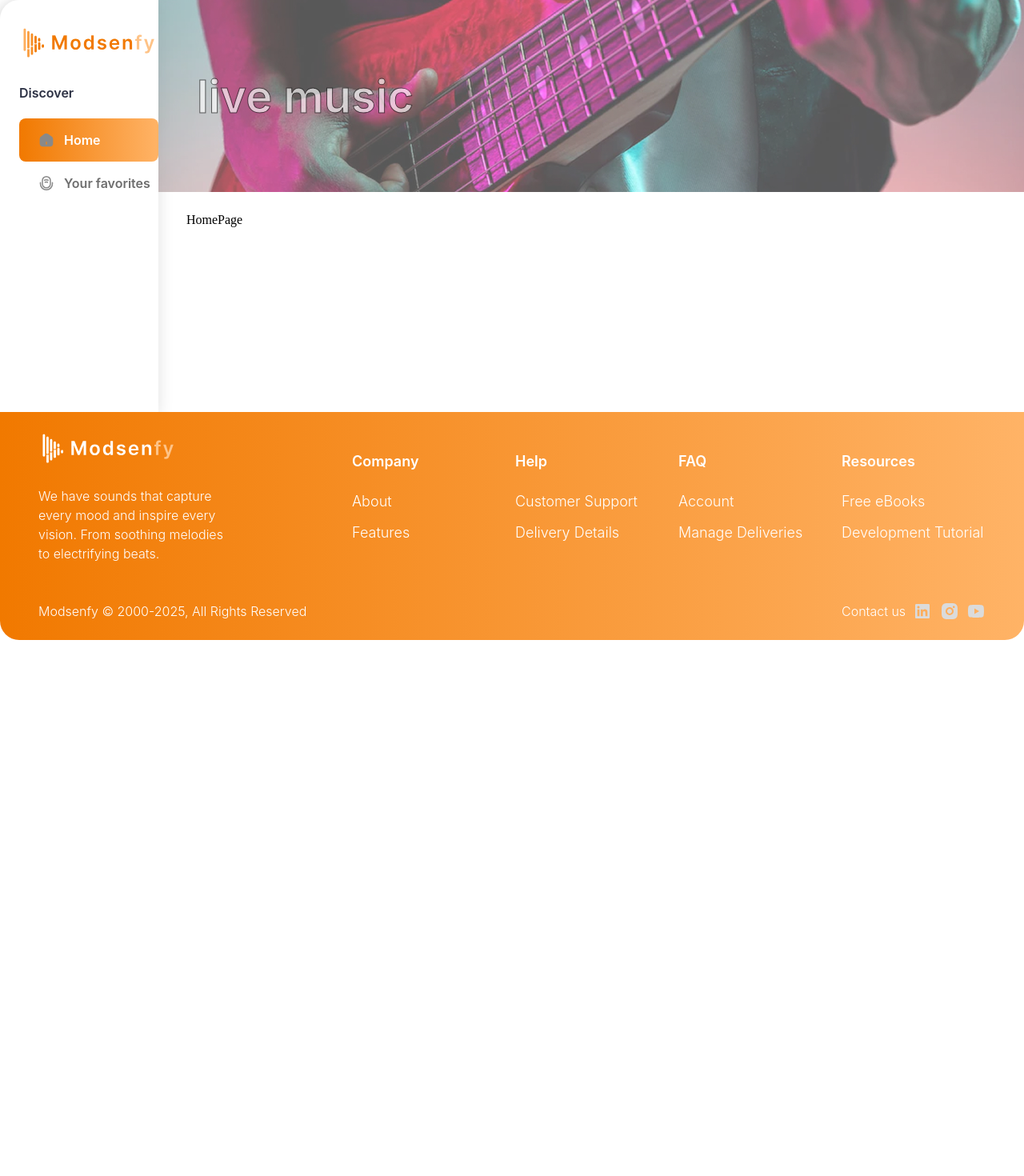
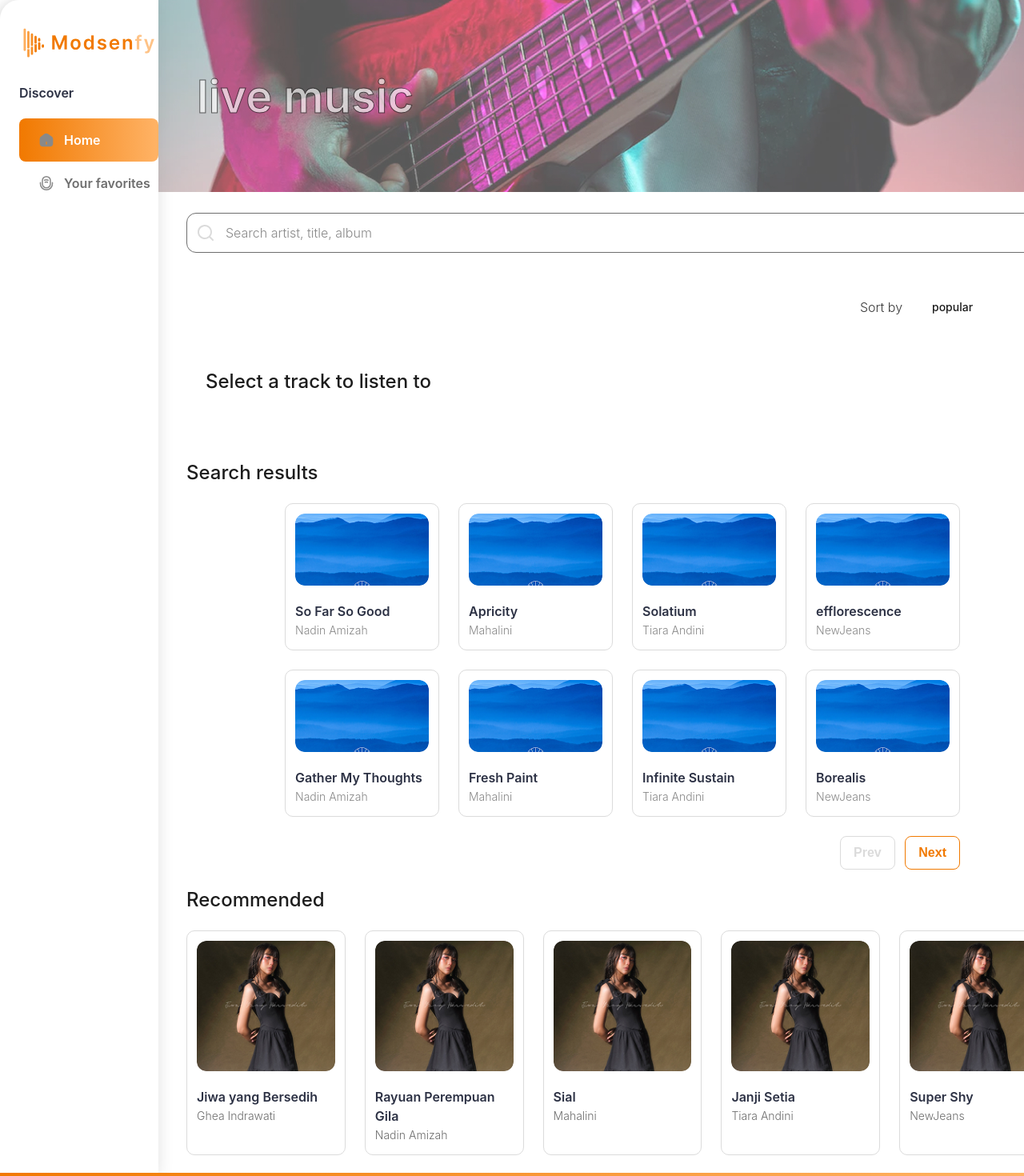
Before and after one commit to D15ND/Modsenfy, a React (Vite) app: page / in a window 1280 px wide. Shown: the top 1470 px of the page at 80% size. Before the commit the page ends 800 px from the top, so only its background shows below. Built offline with nearby package versions, Linux system fonts and the light colour scheme.

Commit message:
feat: add homepage with mock data

```diff
--- a/src/App.scss
+++ b/src/App.scss
@@ -32,6 +32,7 @@ html {
   --radius-app: 24px;
   --radius-nav: 8px;
   --radius-input: 12px;
+  --radius-accardion: 10px;
 }
 
 .active {
--- a/src/components/layout/RootLayout/Header/Header.tsx
+++ b/src/components/layout/RootLayout/Header/Header.tsx
@@ -5,7 +5,7 @@ const Header = () => {
   return (
     <div className={styles.content}>
       <img src={image} alt="image" className={styles.img} />
-      <p className={styles.title}>live music</p>
+      <h1 className={styles.title}>live music</h1>
     </div>
   );
 };
--- a/src/components/ui/Button/Button.module.scss
+++ b/src/components/ui/Button/Button.module.scss
@@ -9,6 +9,7 @@
   text-align: center;
   color: var(--color-primary-100);
   transition: 0.3s ease-in-out;
+  background-color: transparent;
   cursor: pointer;
   &:hover {
     border: 1px solid var(--color-primary-200);
--- /dev/null
+++ b/src/pages/HomePage/HomePage.module.scss
@@ -0,0 +1,214 @@
+.content {
+  display: flex;
+  flex-direction: column;
+  gap: 24px;
+  width: 100%;
+}
+
+.player_box {
+  width: 100%;
+  position: relative;
+  border-radius: var(--radius-input);
+  min-height: 213px; //remofe after add img
+}
+
+.sort_box {
+  display: flex;
+  justify-content: space-between;
+  align-items: center;
+  max-width: 224px;
+  width: 100%;
+  position: absolute;
+  z-index: 3;
+  right: 24px;
+  top: 24px;
+}
+
+.sort_title {
+  font-family: var(--font-family);
+  font-weight: 300;
+  font-size: 16px;
+  line-height: 150%;
+  color: var(--color-neutral-200);
+}
+
+.accardion {
+  max-width: 150px;
+  width: 100%;
+  padding: 10px 16px;
+  background-color: var(--color-white);
+  border-radius: var(--radius-accardion);
+}
+
+.accordion_title {
+  font-family: var(--font-family);
+  font-weight: 500;
+  font-size: 14px;
+  line-height: 143%;
+  color: var(--color-black);
+}
+
+.select_player_box {
+  display: flex;
+  flex-direction: column;
+  max-width: 545px;
+  width: 100%;
+  gap: 8px;
+  position: absolute;
+  left: 24px;
+  bottom: 24px;
+  z-index: 3;
+}
+
+.select_player_description {
+  font-family: var(--font-family);
+  font-weight: 500;
+  font-size: 24px;
+  line-height: 117%;
+  color: var(--color-black);
+}
+
+.player {
+  width: 100%;
+  border-radius: 200px;
+  padding: 15px 14px;
+}
+
+.results_box {
+  display: flex;
+  flex-direction: column;
+  gap: 24px;
+  width: 100%;
+}
+
+.results_title {
+  font-family: var(--font-family);
+  font-weight: 500;
+  font-size: 24px;
+  line-height: 117%;
+  color: var(--color-black);
+}
+
+.results_container {
+  max-width: 844px;
+  width: 100%;
+  gap: 24px;
+  margin: 0 auto;
+  display: flex;
+  flex-direction: column;
+}
+
+.results_cards {
+  width: 100%;
+  display: flex;
+  justify-content: space-between;
+  flex-wrap: wrap;
+  gap: 24px;
+}
+
+.results_card {
+  padding: 12px;
+  display: flex;
+  flex-direction: column;
+  gap: 20px;
+  max-width: 193px;
+  width: 100%;
+  border: 1px solid var(--color-neutral-500);
+  border-radius: var(--radius-accardion);
+}
+
+.card_img {
+  width: 100%;
+  border-radius: var(--radius-input);
+}
+
+.cards_info {
+  display: flex;
+  flex-direction: column;
+  width: 100%;
+}
+
+.cards_title {
+  font-family: var(--font-family);
+  font-weight: 600;
+  font-size: 16px;
+  line-height: 150%;
+  color: var(--color-neutral-100);
+}
+
+.cards_author {
+  font-family: var(--font-family);
+  font-weight: 300;
+  font-size: 14px;
+  line-height: 171%;
+  color: var(--color-neutral-400);
+}
+
+.buttons {
+  display: flex;
+  justify-content: space-between;
+  max-width: 150px;
+  width: 100%;
+  margin-left: auto;
+}
+
+.recommended_box {
+  display: flex;
+  flex-direction: column;
+  gap: 24px;
+  max-width: 1116px;
+  width: 100%;
+}
+
+.recommended_title {
+  font-family: var(--font-family);
+  font-weight: 500;
+  font-size: 24px;
+  line-height: 117%;
+  color: var(--color-black);
+}
+
+.recommended_cards {
+  display: flex;
+  justify-content: space-between;
+  gap: 24px;
+}
+
+.recommended_card {
+  max-width: 204px;
+  width: 100%;
+  padding: 12px;
+  display: flex;
+  flex-direction: column;
+  gap: 20px;
+  border: 1px solid var(--color-neutral-500);
+  border-radius: var(--radius-accardion);
+}
+
+.recommended_img {
+  width: 100%;
+  border-radius: var(--radius-input);
+}
+
+.recommended_card_info {
+  display: flex;
+  flex-direction: column;
+  max-width: 180px;
+  width: 100%;
+}
+
+.recommended_card_title {
+  font-family: var(--font-family);
+  font-weight: 600;
+  font-size: 16px;
+  line-height: 150%;
+  color: var(--color-neutral-100);
+}
+
+.recommended_card_author {
+  font-family: var(--font-family);
+  font-weight: 300;
+  font-size: 14px;
+  line-height: 171%;
+  color: var(--color-neutral-300);
+}
--- /dev/null
+++ b/src/pages/HomePage/HomePage.tsx
@@ -0,0 +1,60 @@
+import Button from '@/components/ui/Button/Button';
+import Input from '@/components/ui/Input/Input';
+import styles from './HomePage.module.scss';
+import { mockCards, mockCardsRecommended } from './mock_cards';
+
+const HomePage = () => {
+  return (
+    <div className={styles.content}>
+      <Input placeholder="Search artist, title, album" visible={false} />
+      <div className={styles.player_box}>
+        <div className={styles.sort_box}>
+          <p className={styles.sort_title}>Sort by</p>
+          <div className={styles.accardion}>
+            <p className={styles.accordion_title}>popular</p>
+          </div>
+        </div>
+        <div className={styles.select_player_box}>
+          <h3 className={styles.select_player_description}>Select a track to listen to</h3>
+          <div className={styles.player} />
+        </div>
+      </div>
+      <div className={styles.results_box}>
+        <h3 className={styles.results_title}>Search results</h3>
+        <div className={styles.results_container}>
+          <div className={styles.results_cards}>
+            {mockCards.map((card) => (
+              <div className={styles.results_card} key={card.title}>
+                <img src={card.img} alt="card" className={styles.card_img} />
+                <div className={styles.cards_info}>
+                  <h4 className={styles.cards_title}>{card.title}</h4>
+                  <p className={styles.cards_author}>{card.author}</p>
+                </div>
+              </div>
+            ))}
+          </div>
+          <div className={styles.buttons}>
+            <Button disabled>Prev</Button>
+            <Button disabled={false}>Next</Button>
+          </div>
+        </div>
+      </div>
+      <div className={styles.recommended_box}>
+        <h3 className={styles.recommended_title}>Recommended</h3>
+        <div className={styles.recommended_cards}>
+          {mockCardsRecommended.map((card) => (
+            <div className={styles.recommended_card} key={card.title}>
+              <img src={card.img} alt="card" className={styles.recommended_img} />
+              <div className={styles.recommended_card_info}>
+                <h4 className={styles.recommended_card_title}>{card.title}</h4>
+                <p className={styles.recommended_card_author}>{card.author}</p>
+              </div>
+            </div>
+          ))}
+        </div>
+      </div>
+    </div>
+  );
+};
+
+export default HomePage;
--- /dev/null
+++ b/src/pages/HomePage/mock_cards.ts
@@ -0,0 +1,21 @@
+import mockImg from './mock_card.jpg';
+import mockRecImg from './mock_rec.jpg';
+
+export const mockCards = [
+  { img: mockImg, title: 'So Far So Good', author: 'Nadin Amizah' },
+  { img: mockImg, title: 'Apricity', author: 'Mahalini' },
+  { img: mockImg, title: 'Solatium', author: 'Tiara Andini' },
+  { img: mockImg, title: 'efflorescence', author: 'NewJeans' },
+  { img: mockImg, title: 'Gather My Thoughts', author: 'Nadin Amizah' },
+  { img: mockImg, title: 'Fresh Paint', author: 'Mahalini' },
+  { img: mockImg, title: 'Infinite Sustain', author: 'Tiara Andini' },
+  { img: mockImg, title: 'Borealis', author: 'NewJeans' },
+];
+
+export const mockCardsRecommended = [
+  { img: mockRecImg, title: 'Jiwa yang Bersedih', author: 'Ghea Indrawati' },
+  { img: mockRecImg, title: 'Rayuan Perempuan Gila', author: 'Nadin Amizah' },
+  { img: mockRecImg, title: 'Sial', author: 'Mahalini' },
+  { img: mockRecImg, title: 'Janji Setia', author: 'Tiara Andini' },
+  { img: mockRecImg, title: 'Super Shy', author: 'NewJeans' },
+];
--- a/src/routes/routeConfig.tsx
+++ b/src/routes/routeConfig.tsx
@@ -1,5 +1,6 @@
 import ErrorBoundary from '@/components/ErrorBoundary/ErrorBoundary';
 import RootLayout from '@/components/layout/RootLayout/RootLayout';
+import HomePage from '@/pages/HomePage/HomePage';
 import NotFoundPage from '@/pages/NotFoundPage/NotFoundPage';
 import { ROUTE_PATHS } from './routePaths';
 
@@ -9,7 +10,7 @@ export const appRoutes = [
     element: <RootLayout />,
     errorElement: <ErrorBoundary />,
     children: [
-      { index: true, element: <p>HomePage</p> },
+      { index: true, element: <HomePage /> },
       { path: ROUTE_PATHS.FAVORITES, element: <p>FavoritesPage</p> },
       { path: ROUTE_PATHS.NOT_FOUND, element: <NotFoundPage /> },
     ],
--- /dev/null
+++ b/src/services/API.ts
@@ -0,0 +1 @@
+export const API_URL = 'https://api.audius.co/v1';
```
Also changed, not shown: src/pages/HomePage/mock_card.jpg (added), src/pages/HomePage/mock_rec.jpg (added).
